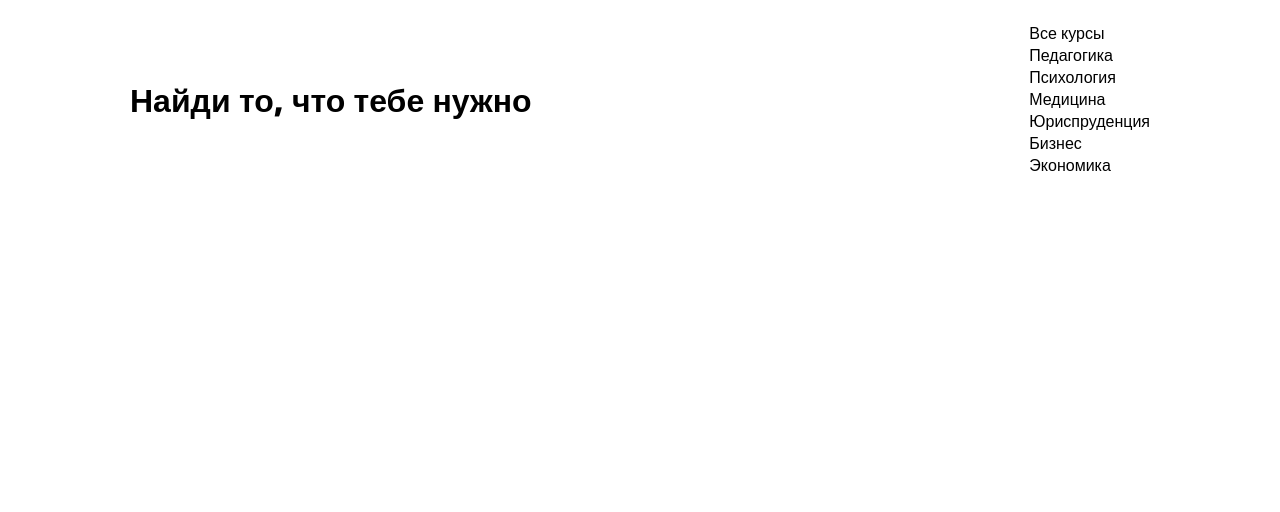
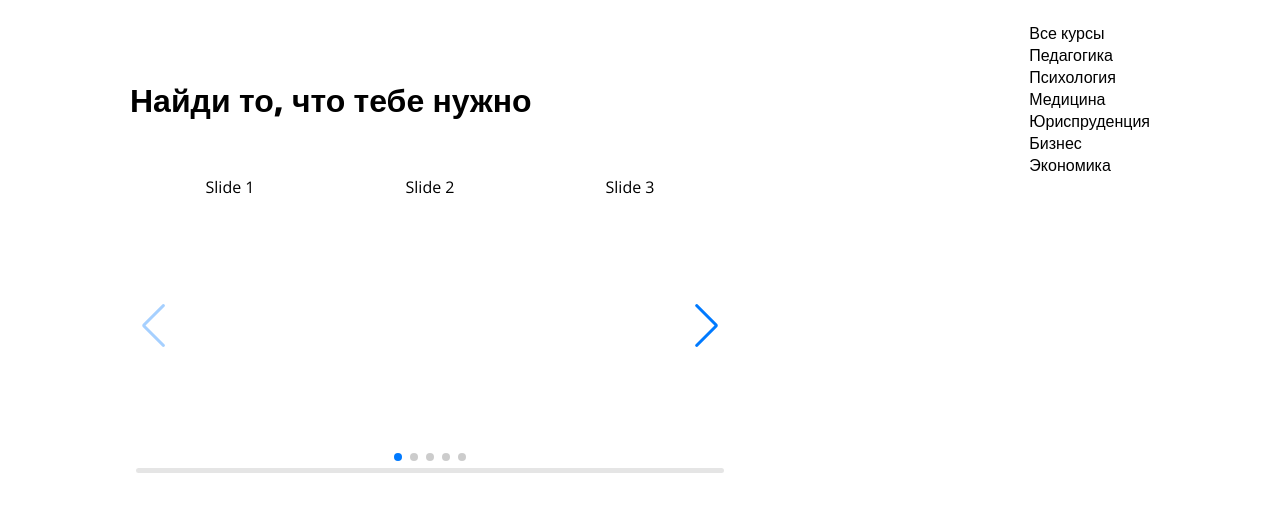
Before and after one commit to Blackxok/for10x-1, a plain HTML site: page index.html in a window 1280 px wide. Shown: the part 676-1188 px from the top of the page. Before the commit the page ends 952 px from the top, so only its background shows below. Drawn offline with nearby package versions, Linux system fonts and the light colour scheme.

Commit message:
added swiper

```diff
--- a/components/main.js
+++ b/components/main.js
@@ -0,0 +1,16 @@
+// swiper slider
+new Swiper(".swiper", {
+    // navigation
+    navigation: {
+        nextEl: ".swiper-button-next",
+        prevEl: ".swiper-button-prev",
+    },
+    // pagination
+    pagination: {
+        el: ".swiper-pagination",
+        // klick
+        clickable: true,
+    },
+
+    slidesPerView: 3,
+});
--- a/index.html
+++ b/index.html
@@ -95,16 +95,40 @@
             </div>
             <div class="row">
                 <div class="slide">
+                    <!-- Slider main container -->
+                    <div class="swiper">
+                        <!-- Additional required wrapper -->
+                        <div class="swiper-wrapper">
+                            <!-- Slides -->
+                            <div class="swiper-slide">Slide 1</div>
+                            <div class="swiper-slide">Slide 2</div>
+                            <div class="swiper-slide">Slide 3</div>
+                            <div class="swiper-slide">Slide 4</div>
+                            <div class="swiper-slide">Slide 5</div>
+                            <div class="swiper-slide">Slide 6</div>
+                            <div class="swiper-slide">Slide 7</div>
+                        </div>
+                        <!-- If we need pagination -->
+                        <div class="swiper-pagination"></div>
 
+                        <!-- If we need navigation buttons -->
+                        <div class="swiper-button-prev"></div>
+                        <div class="swiper-button-next"></div>
+
+                        <!-- If we need scrollbar -->
+                        <div class="swiper-scrollbar"></div>
+                    </div>
                 </div>
             </div>
         </div>
     </div>
     </div>
     </div>
+    </div>
     <!-- Curces end -->
 
-
+    <script src="https://cdn.jsdelivr.net/npm/swiper@8/swiper-bundle.min.js"></script>
+    <script src="./components/main.js"></script>
 </body>
 
 </html>
--- a/style/style.css
+++ b/style/style.css
@@ -196,3 +196,11 @@ body {
 /* -------------------------------------------
               HOME SECTION    END
 ---------------------------------------------- */
+.swiper {
+    width: 600px;
+    height: 300px;
+}
+
+.swiper-slide {
+    text-align: center;
+}
```
